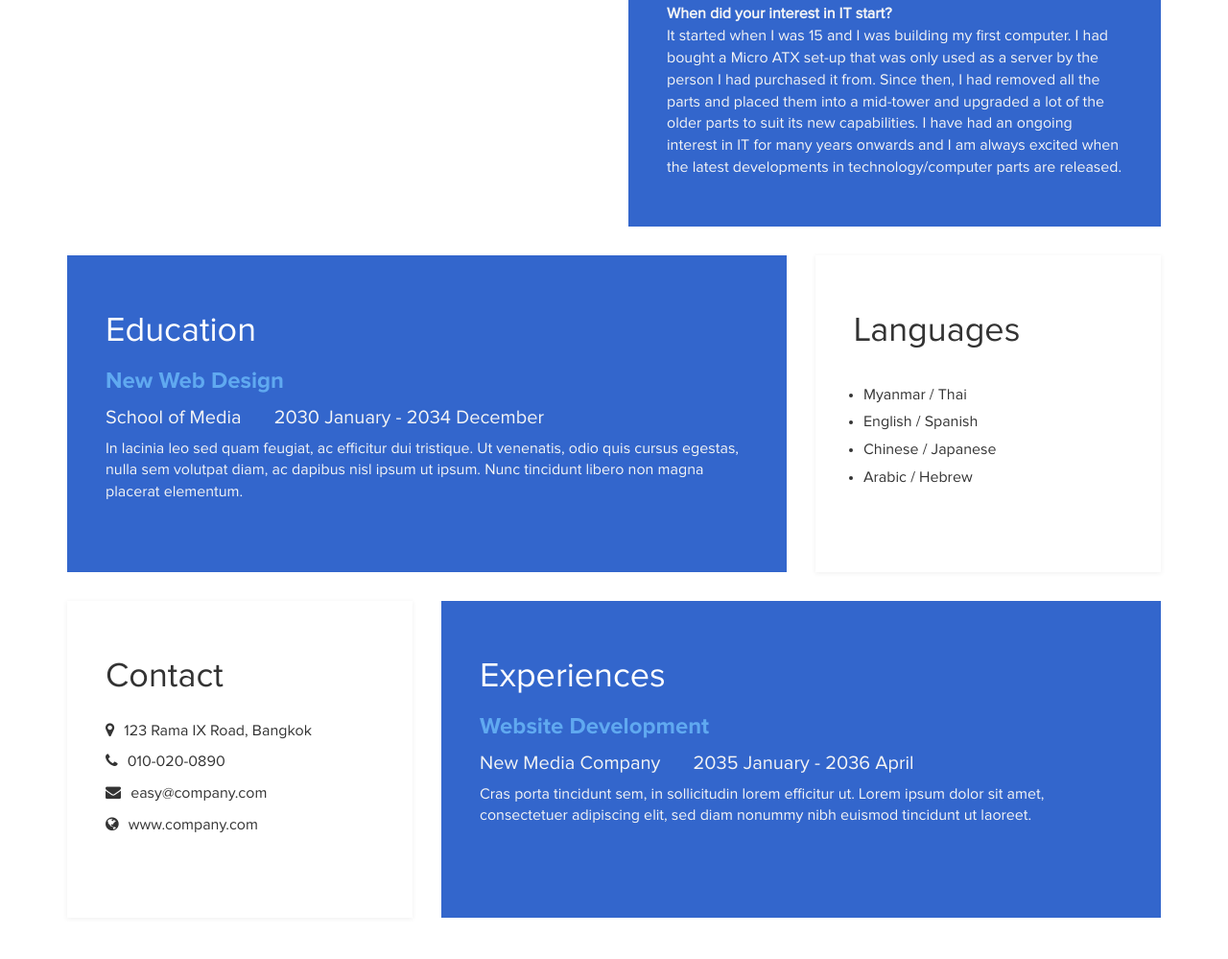
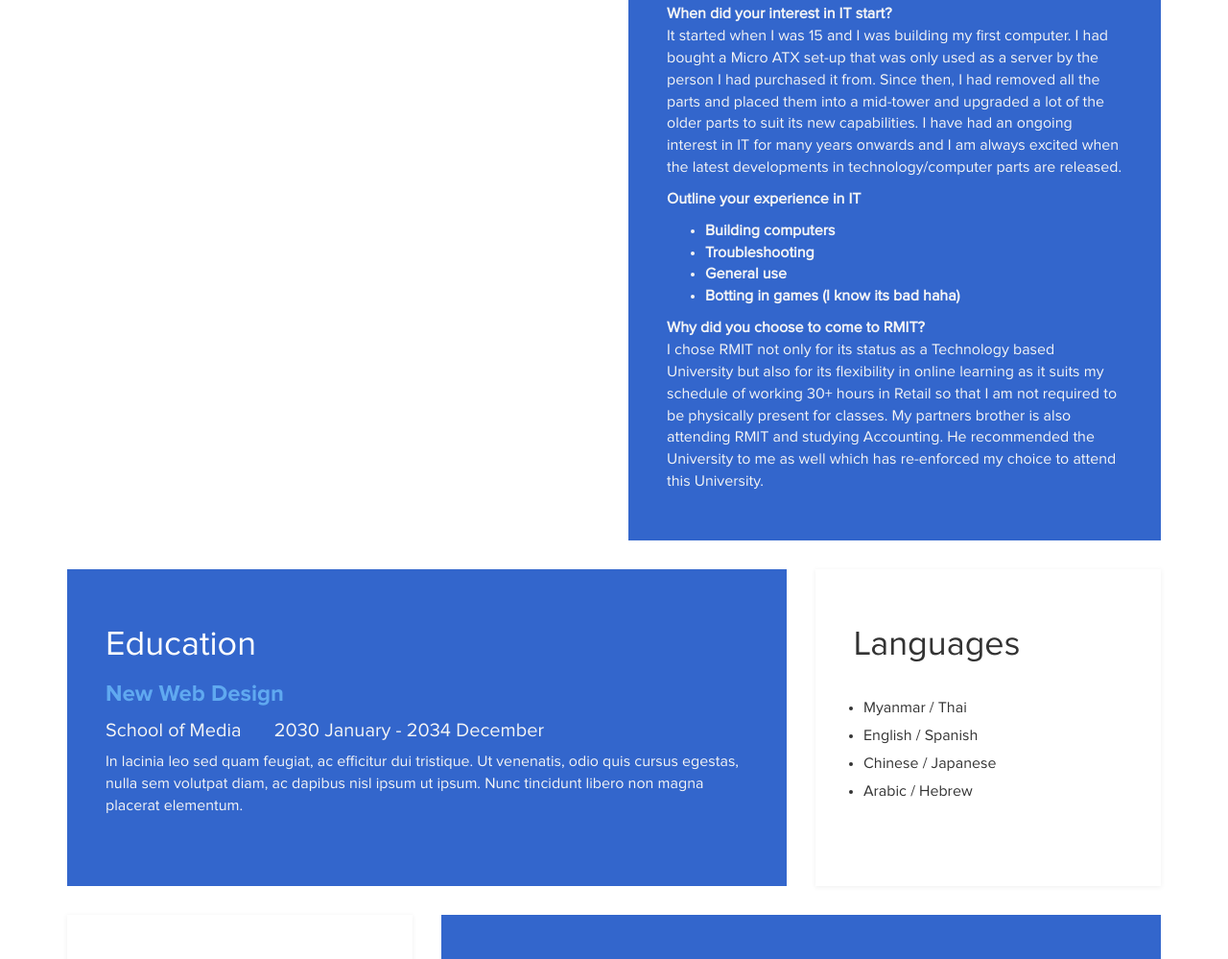
Before and after one commit to saibamouse/emilygfinal, a plain HTML site: page index.html in a window 1280 px wide. Shown: the part 1822-2821 px from the top of the page at 96% size. Drawn offline with Linux system fonts and the light colour scheme.

Commit message:
Update index.html

```diff
--- a/index.html
+++ b/index.html
@@ -56,7 +56,16 @@ http://www.templatemo.com/tm-467-easy-profile
 As for Cyber Security, my interest lies more in the Counter-Terrorism aspect. If I were to pursue a life in Cyber Security, I would want to join the ADF (Airforce) and use my abilities to help protect my country against Cyber attacks as it is estimated that there will be more Cyber warfare in the coming future with the rise of technological advances on a global scale.<br>
 In a general sense I am interesting in learning so much more about computing and how our devices are able to have a life of their own with the capability of transforming our entire social construct globally by giving us unlimited access to people and information. IT has been the main drive for human development since we have dawned the 21st century and have entered the digital age so it only makes sense for me to want to learn more about it!</p>
 <p><b>When did your interest in IT start?</b><br>It started when I was 15 and I was building my first computer. I had bought a Micro ATX set-up that was only used as a server by the person I had purchased it from. Since then, I had removed all the parts and placed them into a mid-tower and upgraded a lot of the older parts to suit its new capabilities. I have had an ongoing interest in IT for many years onwards and I am always excited when the latest developments in technology/computer parts are released.</p>
-<p>
+<p><b>Outline your experience in IT</b><br>
+	<ul>
+<li><b>Building computers</b></li>
+<li><b>Troubleshooting</b></li>
+<li><b>General use</b></li>
+<li><b>Botting in games (I know its bad haha)</b></li>
+</ul></p>
+<p><b>Why did you choose to come to RMIT?</b><br>
+	I chose RMIT not only for its status as a Technology based University but also for its flexibility in online learning as it suits my schedule of working 30+ hours in Retail so that I am not required to be physically present for classes. My partners brother is also attending RMIT and studying Accounting. He recommended the University to me as well which has re-enforced my choice to attend this University.</p>
+
 			</div>
 		</div>
 	</div>
```
